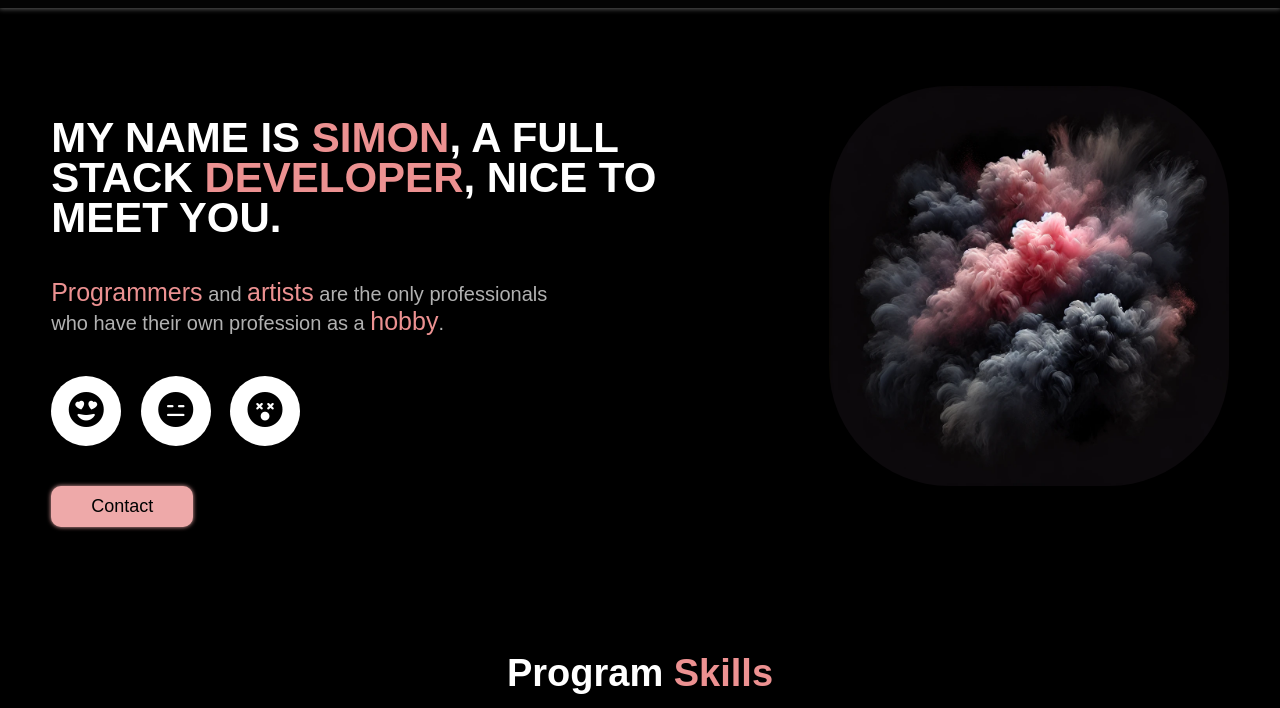
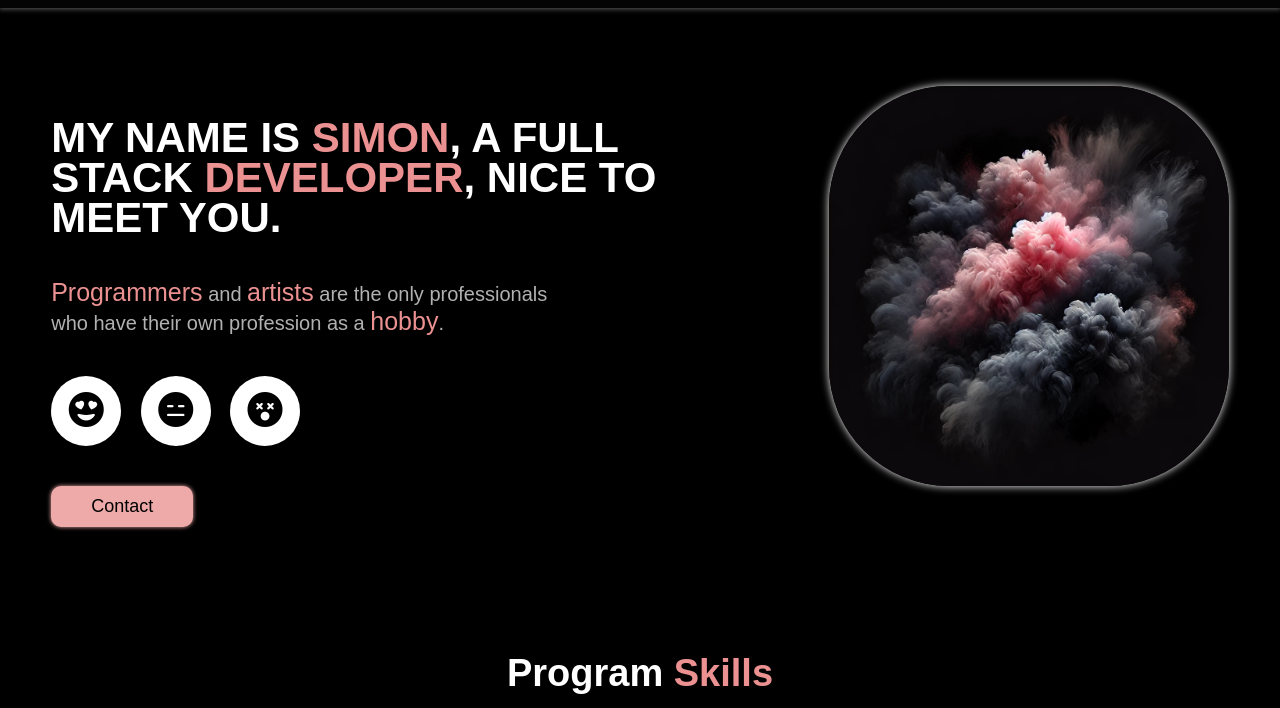
Before and after one commit to Simonfilipes/MyPortfolio, a plain HTML site: page index.html in a window 1280 px wide. Shown: the part 92-800 px from the top of the page. Drawn offline with nearby package versions, Linux system fonts and the light colour scheme.

Commit message:
add boxshadow in img1

```diff
--- a/style.css
+++ b/style.css
@@ -282,6 +282,7 @@ section.topo-do-site .flex {
     height: 400px;
     border-radius: 30%;
     z-index: 999;
+    box-shadow: 0px 0px 8px white;
 }
 
 
```
